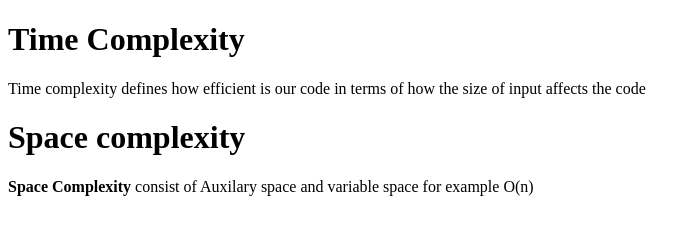
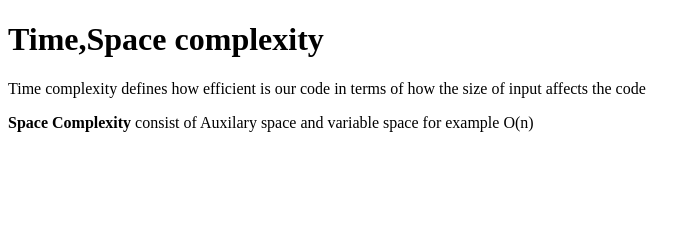
Before and after one commit to acciojob/time-and-space-complexity-rohan1207, a website: page main.html in a window 1280 px wide. Shown: the whole page, without its empty margins (0-700 px from the left). Drawn offline with Linux system fonts and the light colour scheme.

Commit message:
created a submission

```diff
--- a/main.html
+++ b/main.html
@@ -7,9 +7,9 @@
 </head>
 
 <body>
-	<h1>Time Complexity</h1>
+	<h1>Time,Space complexity</h1>
 	<p>Time complexity defines how efficient is our code in terms of  how the size of input affects the code </p>
-	<h1>Space complexity</h1>
+
 	<p><b>Space Complexity </b> consist of Auxilary space and variable space for example O(n)</p>
     <script type="text/javascript" src="./script.js">
 </script>
```
